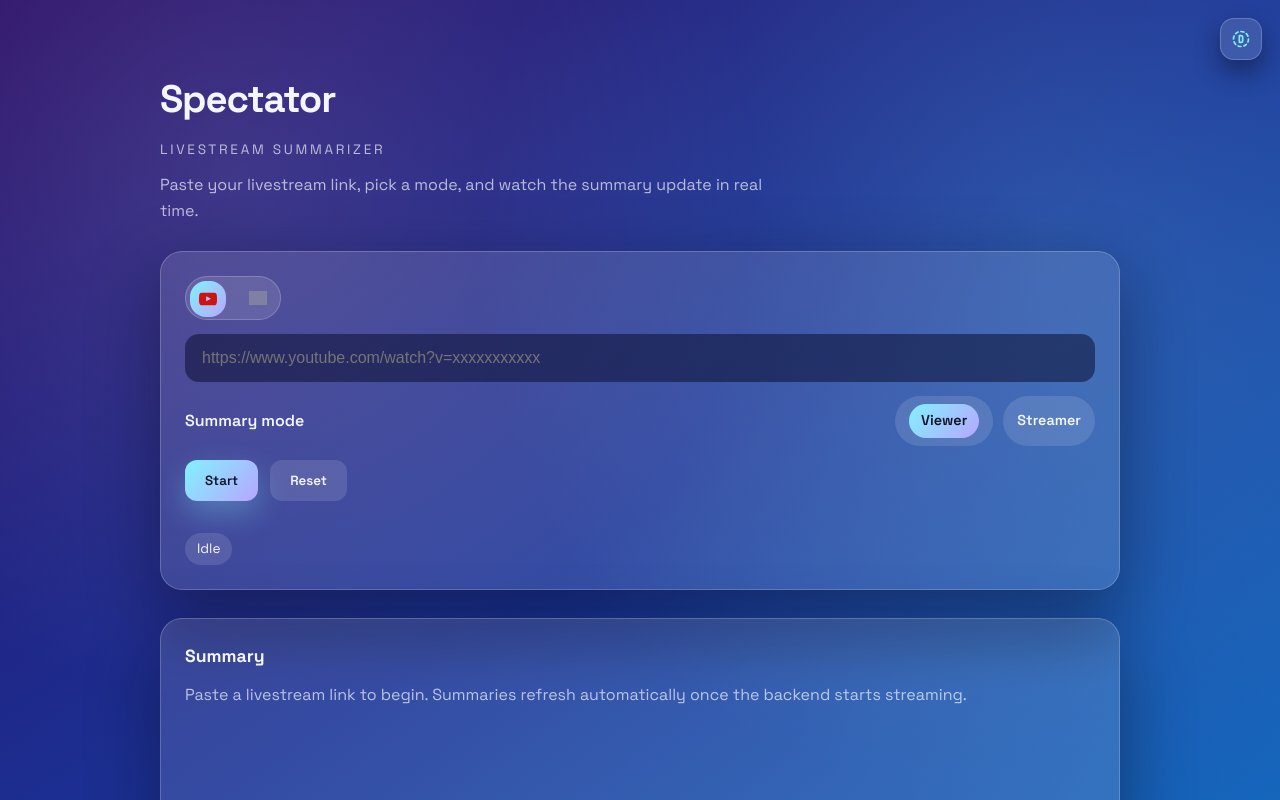
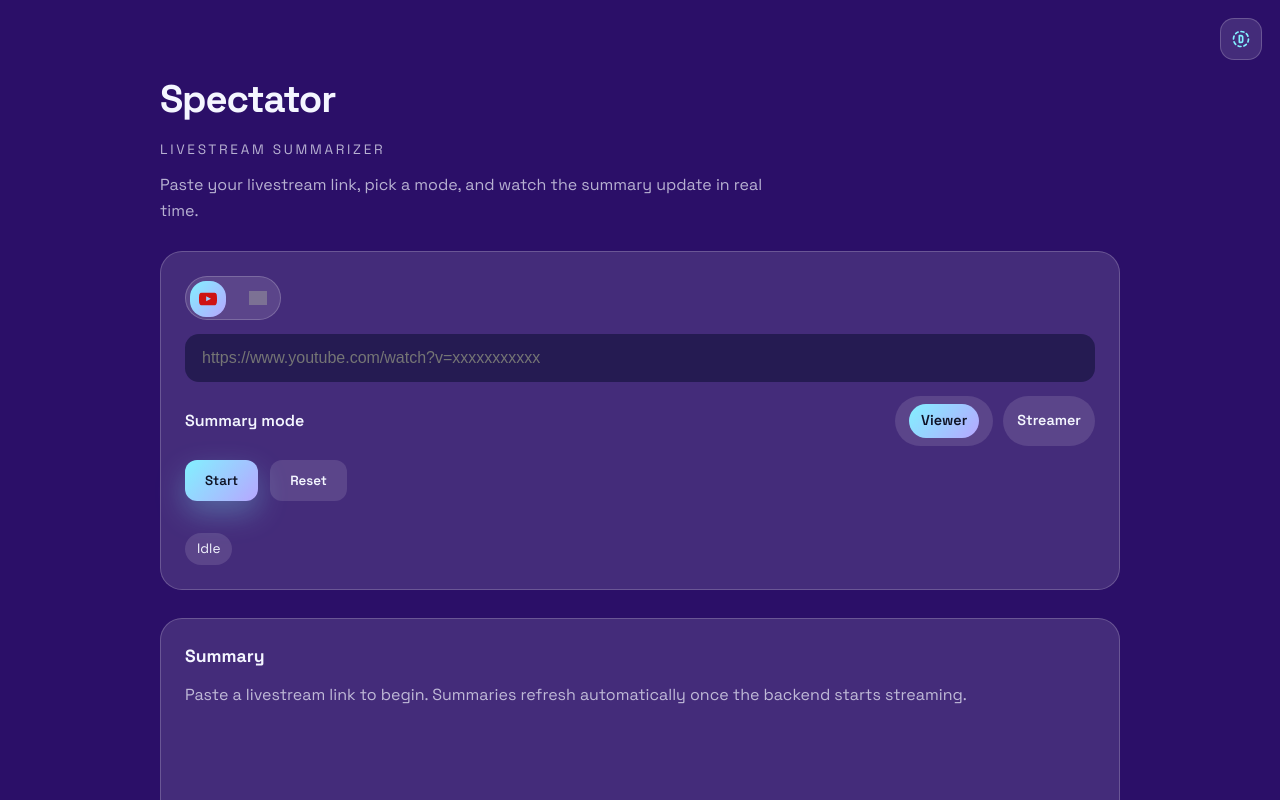
Before and after one commit to cxnmai/SBHacks12, a React (Vite) app in the folder frontend/: page / in a window 1280 px wide. Shown: the top 800 px of the page. Built offline with nearby package versions, Linux system fonts and the light colour scheme; grey boxes are pictures that could not be loaded; what chartjs-plugin-zoom would draw is missing.

Commit message:
Making UI less AI-ey

```diff
--- a/frontend/src/App.css
+++ b/frontend/src/App.css
@@ -37,7 +37,7 @@ header h1 {
   border: 1px solid var(--color-card-border);
   border-radius: 22px;
   padding: 24px;
-  box-shadow: 0 24px 70px var(--color-card-shadow);
+  box-shadow: none;
   backdrop-filter: blur(18px);
 }
 
@@ -537,7 +537,7 @@ button:hover {
   display: inline-flex;
   align-items: center;
   justify-content: center;
-  box-shadow: 0 12px 24px var(--color-card-shadow);
+  box-shadow: none;
   z-index: 20;
 }
 
--- a/frontend/src/index.css
+++ b/frontend/src/index.css
@@ -97,9 +97,7 @@
 body {
   margin: 0;
   min-height: 100vh;
-  background: radial-gradient(circle at 18% 18%, var(--color-bg-radial-1), transparent 40%),
-    radial-gradient(circle at 82% 25%, var(--color-bg-radial-2), transparent 45%),
-    linear-gradient(145deg, var(--color-bg-1), var(--color-bg-2) 50%, var(--color-bg-3));
+  background: var(--color-bg-1);
   color: var(--color-text);
 }
 
```
